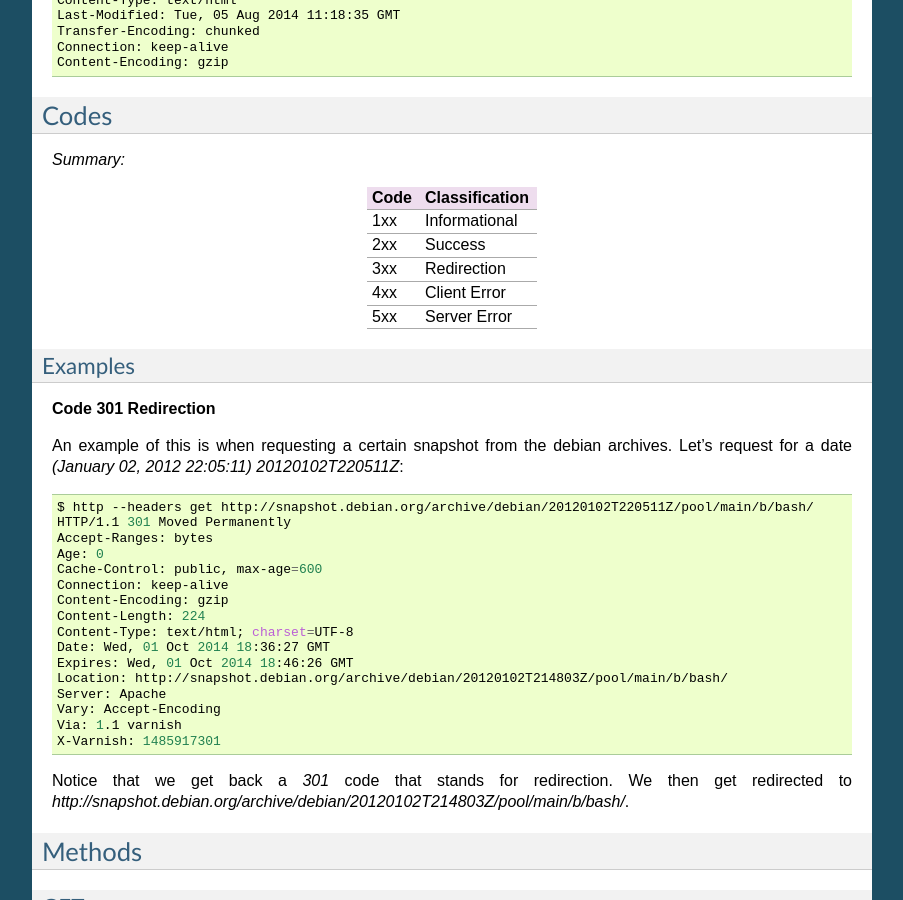
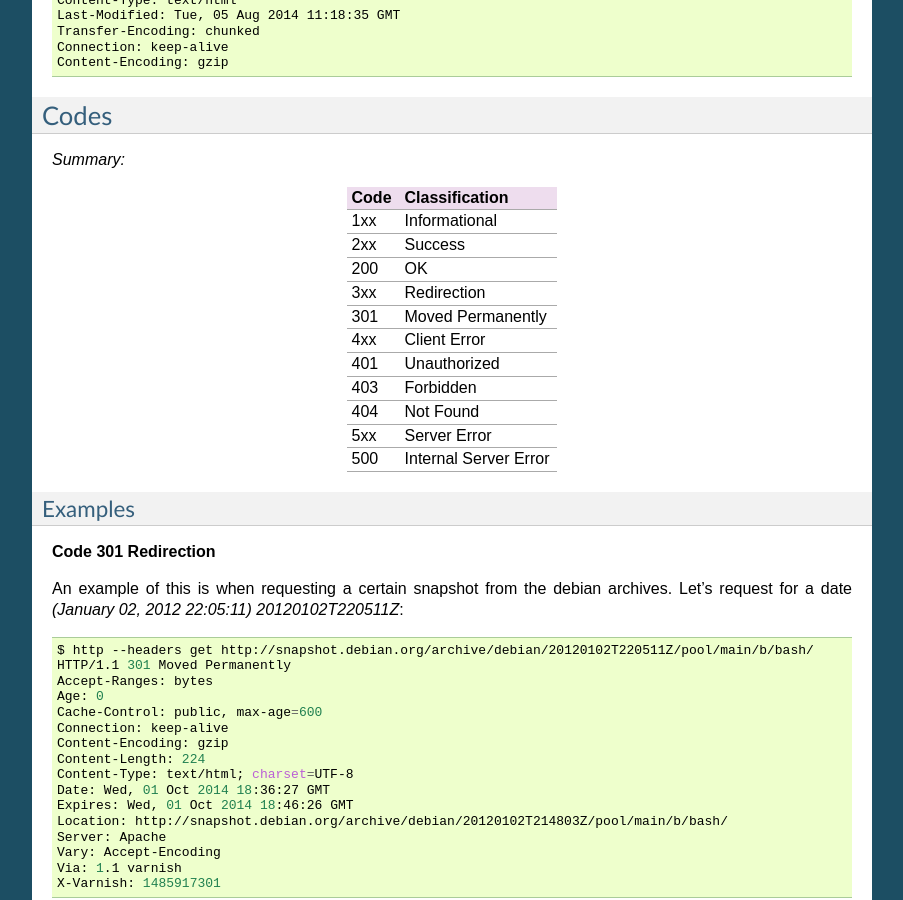
Before and after one commit to amituttam/notes, a Sphinx documentation site: the page built from docs/networking/http.rst, in a window 1280 px wide and 900 px high, scrolled down 1309 px. Shown: the whole window, without its empty margins (198-1101 px from the left). Built offline with Sphinx 7.4.7, drawn with Linux system fonts in a browser that asks for light colours.

Commit message:
http: Added example error codes

```diff
--- a/docs/networking/http.rst
+++ b/docs/networking/http.rst
@@ -74,15 +74,25 @@ Codes
 
 *Summary:*
 
-  ====  ==============
+  ====  =====================
   Code  Classification
-  ====  ==============
+  ====  =====================
   1xx   Informational
+  ----  ---------------------
   2xx   Success
+  200   OK
+  ----  ---------------------
   3xx   Redirection
+  301   Moved Permanently
+  ----  ---------------------
   4xx   Client Error
+  401   Unauthorized
+  403   Forbidden
+  404   Not Found
+  ----  ---------------------
   5xx   Server Error
-  ====  ==============
+  500   Internal Server Error
+  ====  =====================
 
 Examples
 ^^^^^^^^
```
